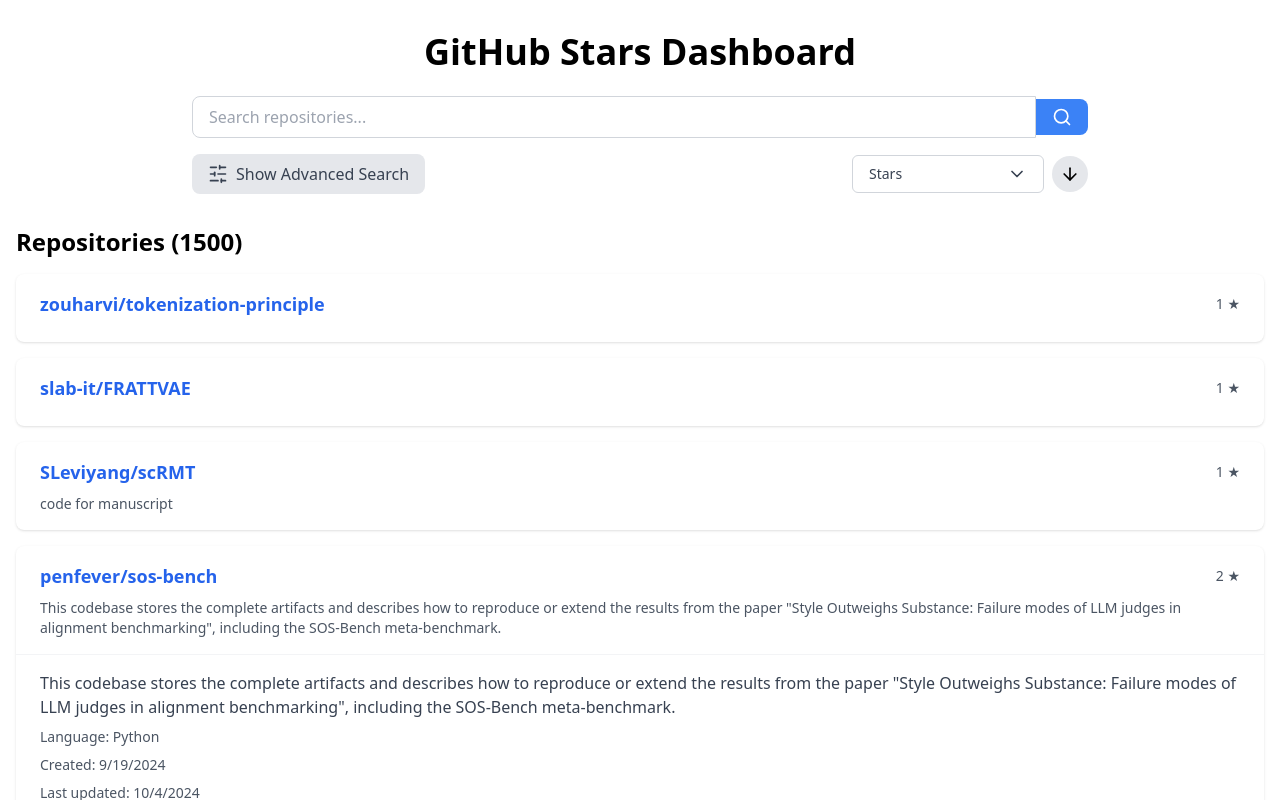
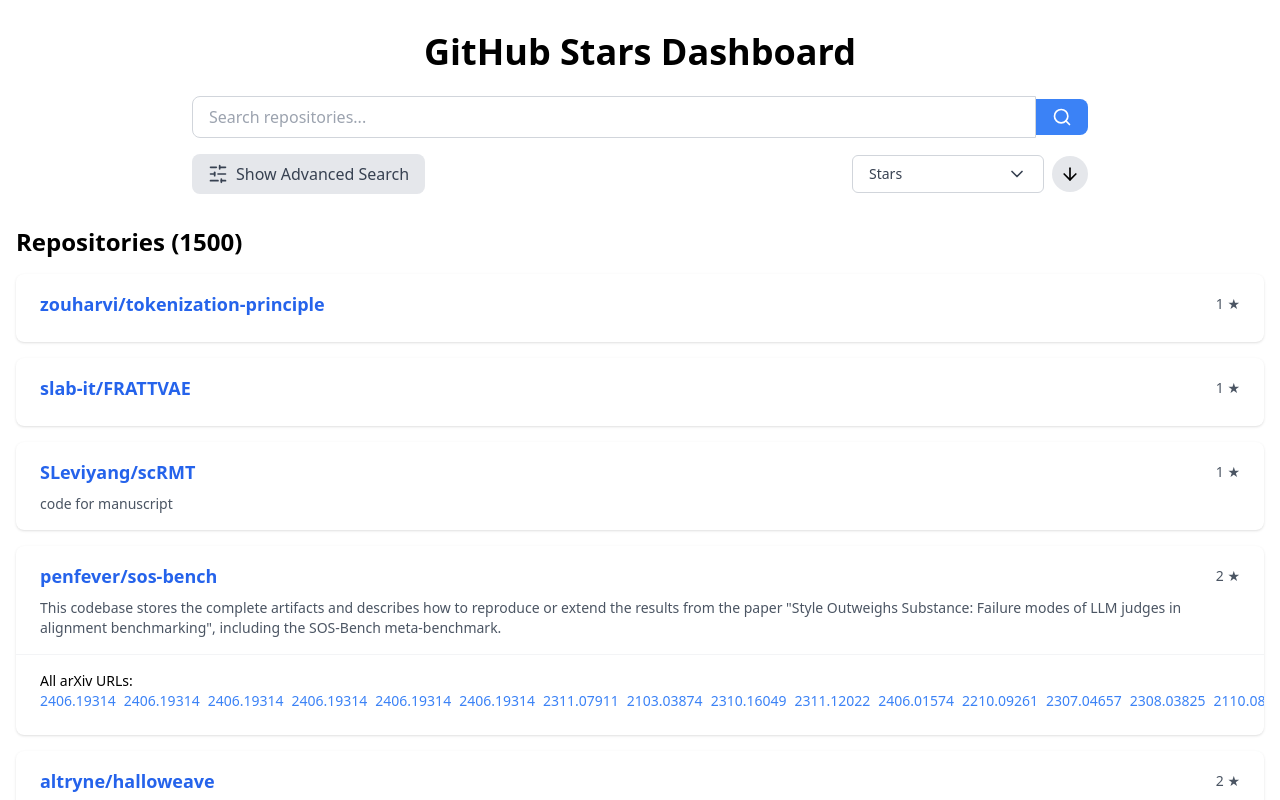
Before and after one commit to dmarx/stars, a React (Create React App) app: page / in a window 1280 px wide. Both pictures are taken after a click on the element 640 px from the left and 600 px from the top of the page. Shown: the top 800 px of the page. Built offline with nearby package versions, Linux system fonts and the light colour scheme; the HTML template or start-up script is replaced by a standard one.

Commit message:
Update Dashboard.js

```diff
--- a/src/Dashboard.js
+++ b/src/Dashboard.js
@@ -353,18 +353,33 @@
     return <div className="flex items-center justify-center h-screen text-2xl">Loading...</div>;
   }
 
-  const ArXivBadge = ({ arxivId }) => (
+  const extractArXivId = (idOrUrl) => {
+    if (!idOrUrl) return null;
+    // If it's already an ID (doesn't contain '/')
+    if (!idOrUrl.includes('/')) return idOrUrl;
+    // Extract ID from URL
+    const match = idOrUrl.match(/\/(\d+\.\d+)/);
+    return match ? match[1] : null;
+  };
+
+  const ArXivBadge = ({ arxivInfo }) => {
+    const arxivId = extractArXivId(arxivInfo.primary_id || arxivInfo.primary_url);
+    if (!arxivId) return null;
+
+    return (
       <a
         href={`https://arxiv.org/abs/${arxivId}`}
         target="_blank"
         rel="noopener noreferrer"
         className="inline-flex items-center px-2 py-1 bg-green-100 text-green-800 text-xs font-medium rounded-full hover:bg-green-200 focus:outline-none focus:ring-2 focus:ring-offset-2 focus:ring-green-500"
         aria-label={`View arXiv paper ${arxivId}`}
+        onClick={(e) => e.stopPropagation()} // Prevent expanding the repo when clicking the badge
       >
         <FileText size={14} className="mr-1" />
         arXiv
       </a>
     );
+  };
 
  return (
     <div className="container mx-auto px-4 py-8">
@@ -433,8 +448,8 @@
                 <div className="flex justify-between items-center mb-2">
                   <div className="flex items-center space-x-2">
                     <h3 className="text-lg font-semibold text-blue-600">{name}</h3>
-                    {repo.arxiv && repo.arxiv.primary_id && (
-                      <ArXivBadge arxivId={repo.arxiv.primary_id} />
+                    {repo.arxiv && (repo.arxiv.primary_id || repo.arxiv.primary_url) && (
+                      <ArXivBadge arxivInfo={repo.arxiv} />
                     )}
                   </div>
                   <span className="text-sm font-medium text-gray-600">{repo.metadata && repo.metadata.stars} ★</span>
@@ -443,19 +458,11 @@
               </div>
               {expandedRepo === name && (
                 <div className="px-6 py-4 border-t border-gray-100">
-                  <p className="text-gray-700 mb-2">{repo.metadata && repo.metadata.description}</p>
-                  <p className="text-sm text-gray-600 mb-2">Language: {repo.metadata && repo.metadata.language}</p>
-                  <p className="text-sm text-gray-600 mb-2">Created: {new Date(repo.metadata.created_at).toLocaleDateString()}</p>
-                  <p className="text-sm text-gray-600 mb-2">Last updated: {new Date(repo.metadata.updated_at).toLocaleDateString()}</p>
-                  <p className="text-sm text-gray-600 mb-2">Last pushed: {new Date(repo.metadata.pushed_at).toLocaleDateString()}</p>
-                  <p className="text-sm text-gray-600 mb-2">Starred at: {new Date(repo.metadata.starred_at).toLocaleDateString()}</p>
-                  {repo.lists && repo.lists.length > 0 && (
-                    <p className="text-sm text-gray-600 mb-2">Lists: {repo.lists.join(', ')}</p>
-                  )}
-                  {repo.arxiv && repo.arxiv.primary_id && (
+                  {/* ... [expanded repo details remain unchanged] */}
+                  {repo.arxiv && (repo.arxiv.primary_id || repo.arxiv.primary_url) && (
                     <p className="text-sm mb-2">
-                      Primary arXiv: <a href={`https://arxiv.org/abs/${repo.arxiv.primary_id}`} target="_blank" rel="noopener noreferrer" className="text-blue-500 hover:underline">
-                        {repo.arxiv.primary_id}
+                      Primary arXiv: <a href={`https://arxiv.org/abs/${extractArXivId(repo.arxiv.primary_id || repo.arxiv.primary_url)}`} target="_blank" rel="noopener noreferrer" className="text-blue-500 hover:underline">
+                        {extractArXivId(repo.arxiv.primary_id || repo.arxiv.primary_url)}
                       </a>
                     </p>
                   )}
@@ -468,14 +475,16 @@
                       ))}
                     </p>
                   )}
-                  <a
-                    href={`https://github.com/${name}`}
-                    target="_blank"
-                    rel="noopener noreferrer"
-                    className="inline-block mt-2 px-4 py-2 bg-blue-500 text-white rounded hover:bg-blue-600 transition duration-200"
-                  >
-                    View on GitHub
+                  {/* If you still have 'urls' in your data, you might want to include this as well */}
+                  {repo.arxiv && repo.arxiv.urls && repo.arxiv.urls.length > 0 && (
+                    <p className="text-sm mb-2">
+                      All arXiv URLs: {repo.arxiv.urls.map(url => (
+                        <a key={url} href={url} target="_blank" rel="noopener noreferrer" className="text-blue-500 hover:underline mr-2">
+                          {extractArXivId(url)}
                         </a>
+                      ))}
+                    </p>
+                  )}
                 </div>
               )}
             </li>
```
Lines whose indentation alone changed are shown as unchanged.
